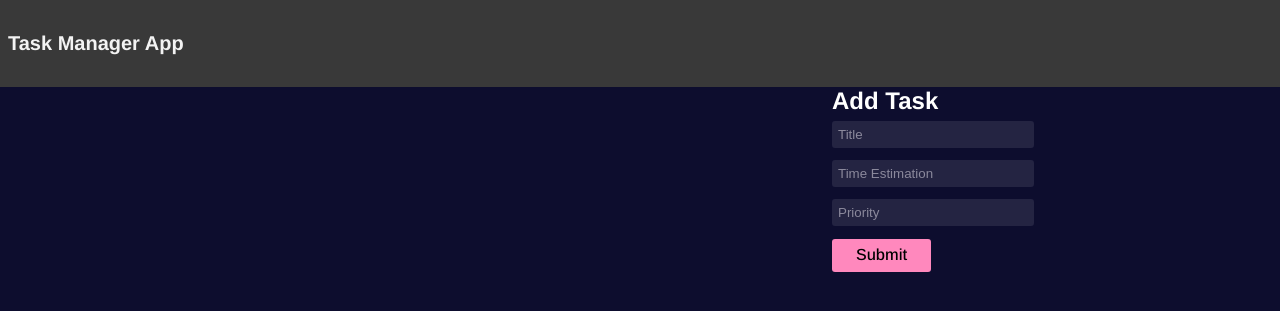
After one commit to av3ry3ris/taskApp, a Flask app: template templates/index.html in a window 1280 px wide. The commit adds this page. Shown: the top 311 px of the page. Run offline with Flask 3, Linux system fonts and the light colour scheme; the template is opened without the code that fills it, so the values that code supplies are empty.

Commit message:
Styles, making stuff work

```diff
--- a/app.py
+++ b/app.py
@@ -1,17 +1,41 @@
-from flask import Flask, render_template
 import sqlite3
-
-con = sqlite3.connect("tasks.db")
-
-cur = con.cursor()
-
-results = cur.execute("SELECT * FROM tasks")
-
-tasklist = results.fetchall()
+from flask import Flask, render_template, request, jsonify, g
 
 app = Flask(__name__)
 
+DATABASE = "tasks.db"
+
+def get_db():
+    if "db" not in g:
+        g.db = sqlite3.connect(DATABASE)
+        g.db.row_factory = sqlite3.Row
+    return g.db
+
+@app.teardown_appcontext
+def close_db(exception):
+    db = g.pop("db", None)
+    if db is not None:
+        db.close()
+
 @app.route("/")
-def home():
-    print(tasklist)
-    return render_template('home.html', tasklist = tasklist)
+def index():
+    db = get_db()
+    cur = db.execute("SELECT rowid, * FROM tasks")
+    tasks = cur.fetchall()
+    return render_template("index.html", tasks=tasks)
+
+
+@app.route("/complete-task", methods=["POST"])
+def completeTask():
+    data = request.get_json()
+    task_id = data.get("id")
+    complete = data.get("complete")
+
+    db = get_db()
+    db.execute(
+        "UPDATE tasks SET complete = ? WHERE rowid = ?",
+        (complete, task_id)
+    )
+    db.commit()
+
+    return jsonify({"status": "ok"})
--- a/static/css/main.css
+++ b/static/css/main.css
@@ -1,11 +1,90 @@
 * {
     margin: 0;
     padding: 0;
+    /** Base colors */
+    --clr-dark-a0: #000000;
+    --clr-light-a0: #ffffff;
+
+    /** Theme primary colors */
+    --clr-primary-a0: #fb5fab;
+    --clr-primary-a10: #fe74b4;
+    --clr-primary-a20: #ff88bd;
+    --clr-primary-a30: #ff9ac6;
+    --clr-primary-a40: #ffacd0;
+    --clr-primary-a50: #ffbdd9;
+
+    /** Theme surface colors */
+    --clr-surface-a0: #0d0d2e;
+    --clr-surface-a10: #242442;
+    --clr-surface-a20: #3d3b57;
+    --clr-surface-a30: #56546e;
+    --clr-surface-a40: #706e84;
+    --clr-surface-a50: #8b899c;
+
+    /** Theme tonal surface colors */
+    --clr-surface-tonal-a0: #231739;
+    --clr-surface-tonal-a10: #392c4d;
+    --clr-surface-tonal-a20: #4f4361;
+    --clr-surface-tonal-a30: #665b76;
+    --clr-surface-tonal-a40: #7e748b;
+    --clr-surface-tonal-a50: #968ea2;
+
+    /** Success colors */
+    --clr-success-a0: #22946e;
+    --clr-success-a10: #47d5a6;
+    --clr-success-a20: #9ae8ce;
+
+    /** Warning colors */
+    --clr-warning-a0: #a87a2a;
+    --clr-warning-a10: #d7ac61;
+    --clr-warning-a20: #ecd7b2;
+
+    /** Danger colors */
+    --clr-danger-a0: #9c2121;
+    --clr-danger-a10: #d94a4a;
+    --clr-danger-a20: #eb9e9e;
+
+    /** Info colors */
+    --clr-info-a0: #21498a;
+    --clr-info-a10: #4077d1;
+    --clr-info-a20: #92b2e5;
+
 }
+
+
+
 
 body {
     font-family: "Arimo", sans-serif;
+    background: var(--clr-surface-a0);
+    color: var(--clr-light-a0);
+}
 
+
+
+
+input {
+    background-color: var(--clr-surface-a10);
+    border: none;
+    border-radius: 3px;
+    padding: 0.45em;
+    margin: .45em 0;
+}
+
+input::placeholder {
+    color: var(--clr-surface-a50);
+}
+
+#newTask button {
+    width: fit-content;
+    padding: .45em 1.5em;
+    margin-top: .45em;
+    background-color: var(--clr-primary-a20);
+    border: none;
+    border-radius: 3px;
+    font-family: "Arimo", sans-serif;
+    font-weight: 500;
+    font-size: 1em;
 }
 
 header {
@@ -21,3 +100,40 @@ header h1 {
     font-size: 1.25em;
     font-weight: 700;
 }
+
+.content-container {
+    display: flex;
+    flex-flow: row;
+    justify-content: space-between;
+}
+
+.task {
+    padding: 1em;
+    width: 60%;
+    border: 1px solid grey;
+    border-radius: 3px;
+    margin: .5em;
+    background-color: var(--clr-surface-a10);
+}
+
+.task i {
+    color: var(--clr-primary-a50)
+}
+
+.done {
+    text-decoration: line-through;
+}
+
+.addTask {
+    width: 35%;
+}
+
+form {
+    display: flex;
+    flex-flow: column;
+    width: 45%;
+}
+
+#main {
+    width: 65%;
+}
--- /dev/null
+++ b/templates/index.html
@@ -0,0 +1,80 @@
+<!DOCTYPE html>
+<html>
+    <head>
+        <link rel="preconnect" href="https://fonts.googleapis.com">
+        <link rel="preconnect" href="https://fonts.gstatic.com" crossorigin>
+        <link href="https://fonts.googleapis.com/css2?family=Arimo:ital,wght@0,400..700;1,400..700&display=swap" rel="stylesheet">
+        <link href="/static/css/main.css" rel="stylesheet">
+        <script src="https://code.jquery.com/jquery-3.7.1.min.js" integrity="sha256-/JqT3SQfawRcv/BIHPThkBvs0OEvtFFmqPF/lYI/Cxo=" crossorigin="anonymous"></script>
+    </head>
+    <body>
+        <header>
+            <h1>Task Manager App</h1>
+        </header>
+        <div class="content-container">
+        <section id="main">
+
+            <div class="task-container">
+
+                {% for task in tasks %}
+                {% set rowid = task[0] %}
+                {% set name = task[1] %}
+                {% set due_date = task[2] %}
+                {% set time = task[3] %}
+                {% set est_time = task[4] %}
+                {% set priority = task[5] %}
+                {% set isComplete = task[6] %}
+
+                <div class="task">
+                    <div class="task-content {%if task.complete %}done{% endif %}">
+                        <i>Task ID: {{rowid}}</i>
+                        <h2>{{name}}</h2>
+                        <p>Due: {{due_date}} {{time}}</p>
+                        <p>Est. task time: {{est_time}}</p>
+                        <p>Priority: {{priority}}</p>
+                    </div>
+                        <input class="complete-checkbox" type="checkbox" data-id="{{rowid}}" {% if task.complete %} checked {% endif %}></input>
+                </div>
+
+                {%endfor%}
+            </div>
+        </section>
+        <section class="addTask">
+            <div class="form-container">
+                <h1>Add Task</h1>
+                <form id="newTask">
+                    <input class="title" placeholder="Title"></input>
+                    <input class="time_est" placeholder="Time Estimation"></input>
+                    <input class="pri" placeholder="Priority"></input>
+                    <button class="submit-btn">Submit</button>
+                </form>
+                </div>
+        </section>
+        </div>
+
+    <script>
+        $(document).ready(function() {
+            $(".complete-checkbox").on("change", function() {
+                const taskId = $(this).data("id");
+                const complete = $(this).is(":checked") ? 1 : 0;
+
+                $.ajax({
+                    url: "/complete-task",
+                    type: "POST",
+                    contentType: "application/json",
+                    data: JSON.stringify({
+                        id: taskId,
+                        complete: complete
+                    }),
+                    success: function(response) {
+                        console.log("Updated:", response);
+                    },
+                    error: function(xhr) {
+                        console.error("Error updating task:", xhr.responseText);
+                    }
+                });
+            });
+        });
+    </script>
+    </body>
+</html>
```
Also changed, not shown: templates/home.html (deleted, +0 -38 lines).
